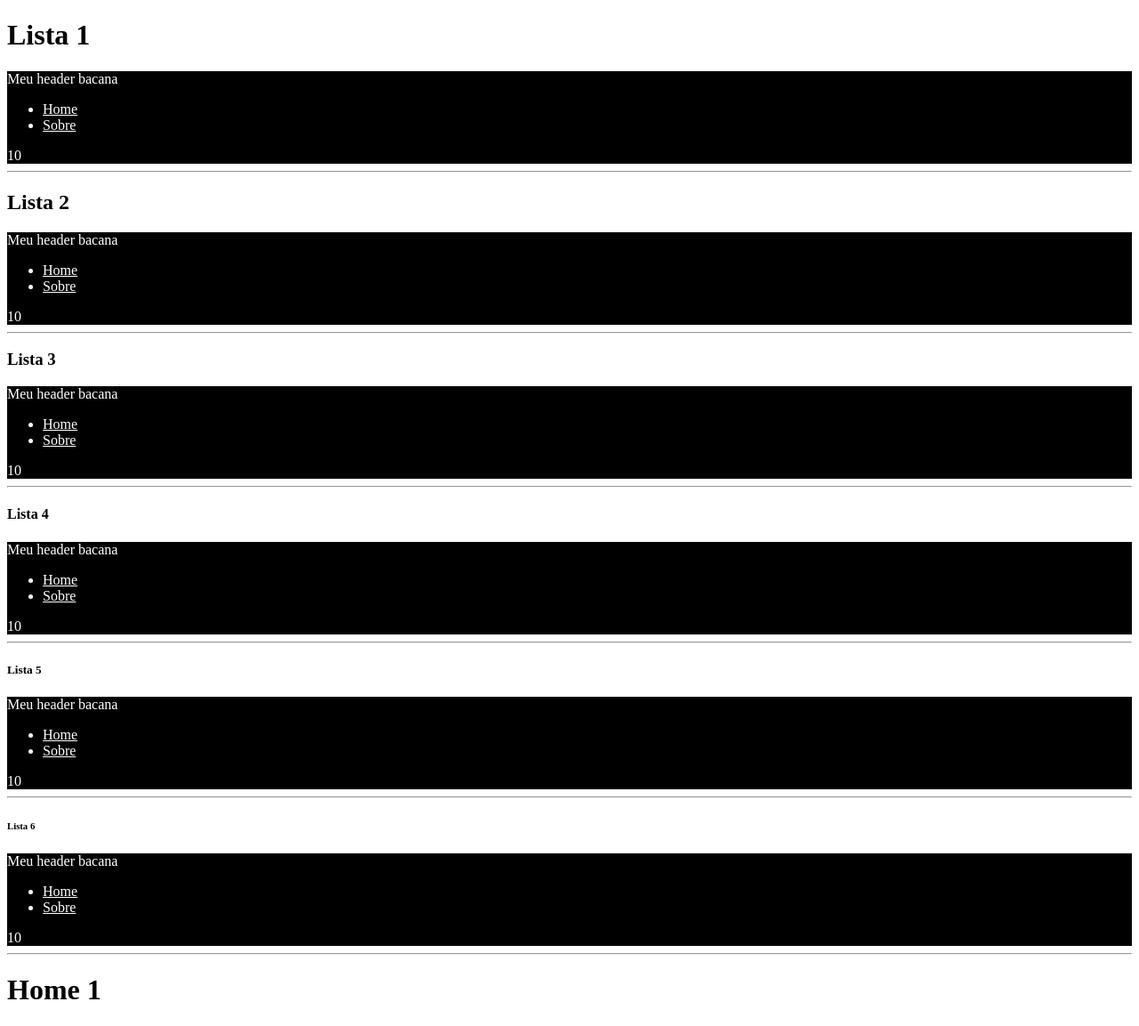
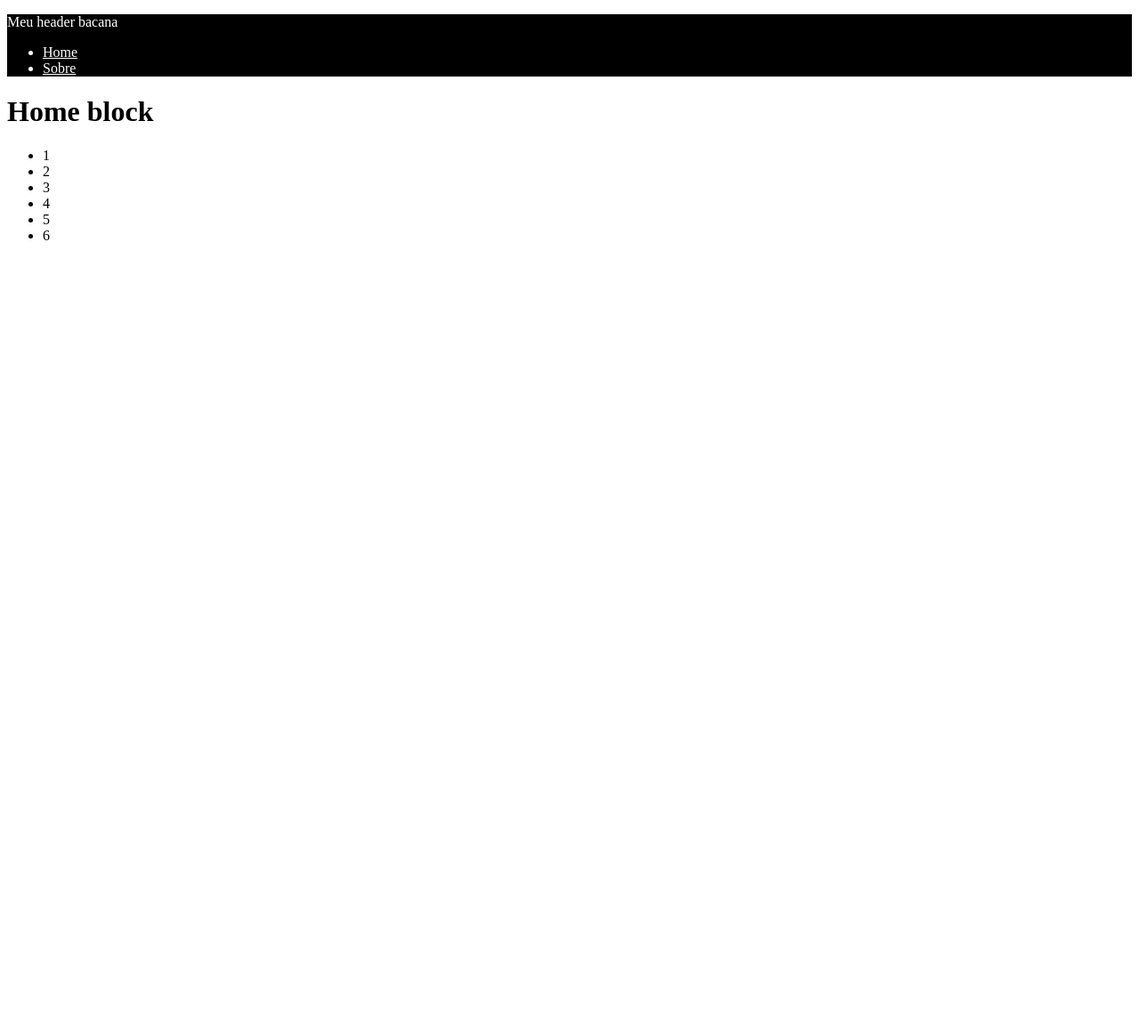
Before and after one commit to prof-dennis-senai/2024.1, a Django app: page / in a window 1280 px wide. Shown: the whole page at 89% size. After the commit the page ends 270 px from the top, so only its background shows below. Run offline with Django 4.2, Linux system fonts and the light colour scheme.

Commit message:
Aula 4 commit 2

```diff
--- /dev/null
+++ b/meuprimeiroprojeto/primeiroapp/templates/primeiroapp/base.html
@@ -0,0 +1,29 @@
+<!DOCTYPE html>
+<html lang="en">
+<head>
+    <meta charset="UTF-8">
+    <meta name="viewport" content="width=device-width, initial-scale=1.0">
+
+    <title>{% block title %}{% endblock title %}</title>
+</head>
+<style>
+    header{
+        background-color: black;
+        color: white;
+    }
+
+    header a{
+        color: white;
+    }
+
+    header a:hover{
+        color: red;
+    }
+</style>
+<body>
+    {% include 'primeiroapp/partials/header.html' %}
+
+    {% block content %}{% endblock content %}
+
+</body>
+</html>
--- a/meuprimeiroprojeto/primeiroapp/templates/primeiroapp/pages/home.html
+++ b/meuprimeiroprojeto/primeiroapp/templates/primeiroapp/pages/home.html
@@ -1,31 +1,12 @@
-<!DOCTYPE html>
-<html lang="en">
-<head>
-    <meta charset="UTF-8">
-    <meta name="viewport" content="width=device-width, initial-scale=1.0">
-    <title>Document</title>
-</head>
-<style>
-    header{
-        background-color: black;
-        color: white;
-    }
+{% extends "primeiroapp/base.html" %}
 
-    header a{
-        color: white;
-    }
+{% block title %}Home title{% endblock title %}
 
-    header a:hover{
-        color: red;
-    }
-</style>
-<body>
-    {% for i in lista_num %}
-        <h{{i}}>Lista {{ i }}</h{{i}}>
-        {% include 'primeiroapp/partials/header.html' with idade=10 %}
-        <hr>
-    {% endfor %}
-    <h1>Home 1</h1>
-
-</body>
-</html>
+{% block content %}
+    <h1>Home block</h1>
+    <ul>
+        {% for num in lista_num %}
+            <li>{{num}}</li>
+        {% endfor %}
+    </ul>
+{% endblock content %}
```
Also changed, not shown: meuprimeiroprojeto/primeiroapp/templates/primeiroapp/pages/sobre.html (+9 -24 lines).
